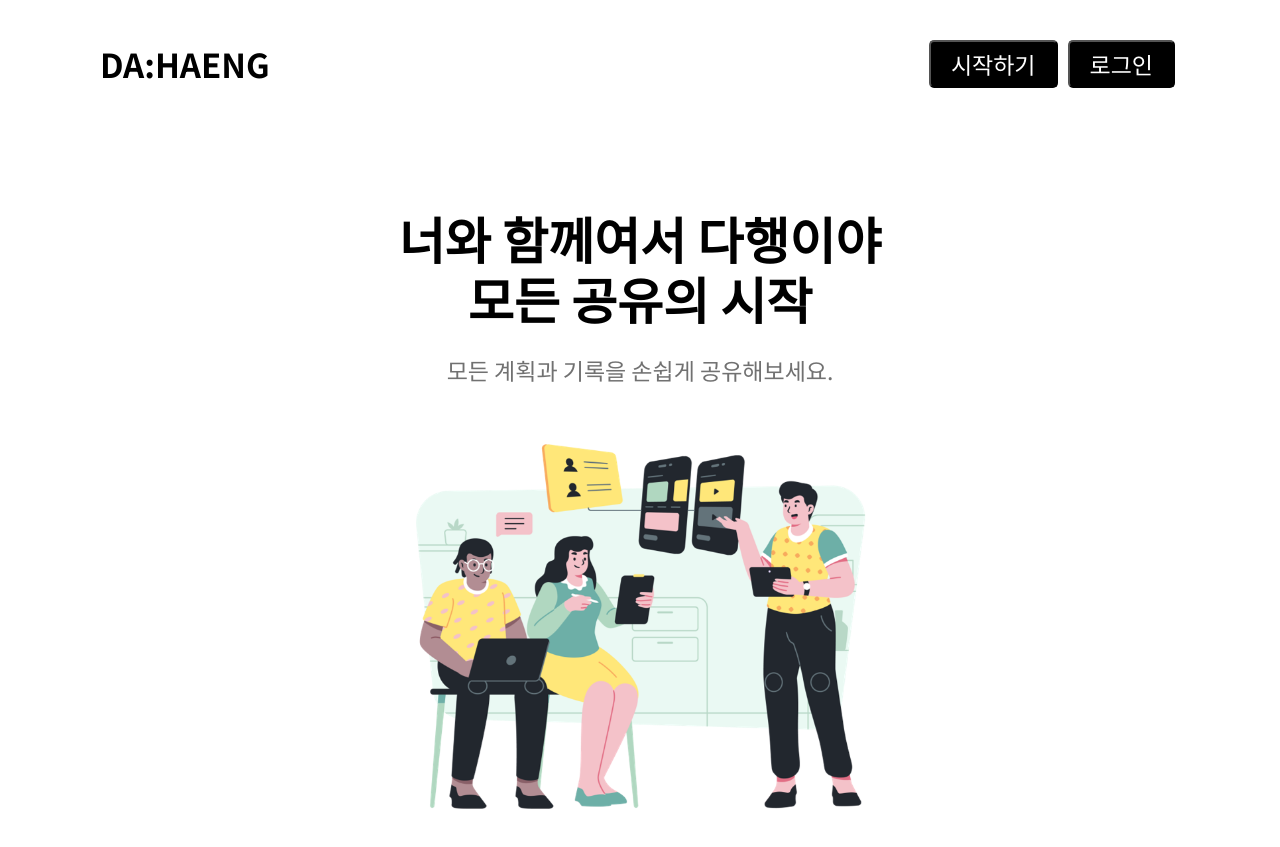
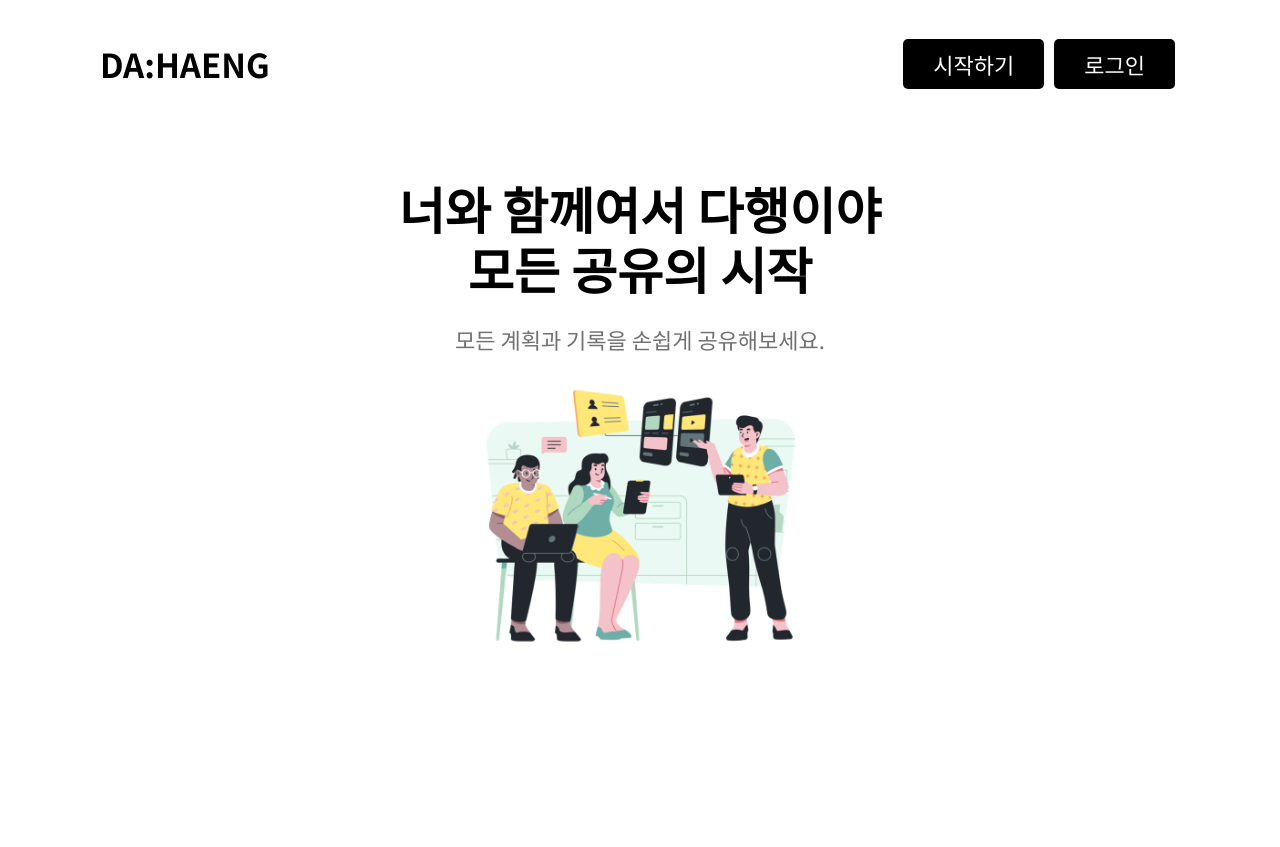
Before and after one commit to Da-Haeng/Front-end, a React (Create React App) app: page / in a window 1280 px wide. After the commit the page ends 800 px from the top, so only its background shows below. Built offline with nearby package versions, Linux system fonts and the light colour scheme; the HTML template or start-up script is replaced by a standard one.

Commit message:
docs css update from yunji

```diff
--- a/src/StartPage/Login.css
+++ b/src/StartPage/Login.css
@@ -11,7 +11,6 @@
   align-items: center;
   justify-content: space-between; */
   padding: 30px 100px;
-
 }
 .tutorial-header {
   width: 100%;
@@ -27,10 +26,10 @@
 }
 .tutorial-subtitle {
   color: var(--gray);
-  font-size: 23px;
+  font-size: 22px;
   margin-top: 25px;
 }
-.loginBox{
+.loginBox {
   display: flex;
   flex-direction: column;
   align-items: center;
@@ -40,8 +39,9 @@
   width: 50%;
   align-items: center;
   float: left;
+  margin-top: 20px;
 }
-.tutorial-start{
+.tutorial-start {
   display: flex;
   flex-direction: column;
   justify-content: center;
@@ -49,9 +49,8 @@
   width: 50%;
   align-items: center;
   float: right;
-
 }
-@media ( max-width: 500px ) {
+@media (max-width: 500px) {
   .tutorial {
     width: auto;
   }
@@ -64,7 +63,7 @@
     width: auto;
   }
 }
-.btn-social{
+.btn-social {
   width: 400px;
   height: 60px;
   background-color: white;
@@ -77,20 +76,20 @@
   margin-bottom: 10px !important;
   margin-top: 10px !important;
 }
-.google-img{
+.google-img {
   width: 30px;
   height: 30px;
   margin-right: 10px;
 }
-.naver-img{
+.naver-img {
   width: 40px;
   height: 40px;
   margin-right: 10px;
 }
-.inputBox{
+.inputBox {
   width: 400px;
   height: 60px;
-  background-color: #F6F6F6;
+  background-color: #f6f6f6;
   border-radius: 10px;
   border: 2px solid #450066;
   font-size: 20px;
@@ -98,10 +97,10 @@
   margin-top: 10px;
   padding: 20px;
 }
-.loginBtn{
+.loginBtn {
   width: 400px;
   height: 60px;
-  background-color: #D6B4DE;
+  background-color: #d6b4de;
   border-radius: 10px;
   border: 2px solid #450066;
   font-size: 20px;
--- a/src/StartPage/Login.tsx
+++ b/src/StartPage/Login.tsx
@@ -1,36 +1,53 @@
 import React from "react";
 import "./Login.css";
+import { Link } from "react-router-dom";
+
 const Login = () => {
   return (
     <div className="tutorial">
       <div className="tutorial-header">
-            <span className="tutorial-title">DA:HAENG</span>
+        <Link to="/" className="tutorial-title">
+          DA:HAENG
+        </Link>
       </div>
       <div className="tutorial-content">
         <div className="tutorial-main">
           <span className="tutorial-maintitle">너와 함께여서 다행이야</span>
           <span className="tutorial-maintitle">모든 공유의 시작</span>
-                <span className="tutorial-subtitle">모든 계획과 기록을 손쉽게 공유해보세요.</span>
+          <span className="tutorial-subtitle">
+            모든 계획과 기록을 손쉽게 공유해보세요.
+          </span>
           <img className="tutorial-img" src="image/tutorial.png" />
         </div>
         <div className="tutorial-start">
           <span className="tutorial-maintitle">시작하기</span>
           <br></br>
           <div className="loginBox">
-                    <button className="btn-social"><img className="google-img" src="image/google.png" />구글로 시작하기</button>
-                    <button className="btn-social"><img className="naver-img" src="image/naver-icon-file.png" />네이버로 시작하기</button>
+            <button className="btn-social">
+              <img className="google-img" src="image/google.png" />
+              구글로 시작하기
+            </button>
+            <button className="btn-social">
+              <img className="naver-img" src="image/naver-icon-file.png" />
+              네이버로 시작하기
+            </button>
           </div>
           <br></br>
           <div className="loginBox">
-                    <input className="inputBox" placeholder="이메일을 입력하세요"></input>
-                    <input className="inputBox" placeholder="비밀번호를 입력하세요"></input>
-                    <a style={{color:"grey"}}>비밀번호 찾기</a>
+            <input
+              className="inputBox"
+              placeholder="이메일을 입력하세요"
+            ></input>
+            <input
+              className="inputBox"
+              placeholder="비밀번호를 입력하세요"
+            ></input>
+            <a style={{ color: "grey" }}>비밀번호 찾기</a>
             <button className="loginBtn">로그인 하기</button>
           </div>
         </div>
-
       </div>
     </div>
-    )
-}
+  );
+};
 export default Login;
--- a/src/StartPage/Start.css
+++ b/src/StartPage/Start.css
@@ -11,7 +11,6 @@
     align-items: center;
     justify-content: space-between; */
   padding: 30px 100px;
-
 }
 .tutorial-header {
   width: 100%;
@@ -27,10 +26,10 @@
 }
 .tutorial-subtitle {
   color: var(--gray);
-    font-size: 23px;
+  font-size: 22px;
   margin-top: 25px;
 }
-  .loginBox{
+.loginBox {
   display: flex;
   flex-direction: column;
   align-items: center;
@@ -40,8 +39,9 @@
   width: 50%;
   align-items: center;
   float: left;
+  margin-top: 20px;
 }
-  .tutorial-start{
+.tutorial-start {
   display: flex;
   flex-direction: column;
   justify-content: center;
@@ -49,9 +49,8 @@
   width: 50%;
   align-items: center;
   float: right;
-
 }
-  @media ( max-width: 500px ) {
+@media (max-width: 500px) {
   .tutorial {
     width: auto;
   }
@@ -64,7 +63,7 @@
     width: auto;
   }
 }
-  .btn-social{
+.btn-social {
   width: 400px;
   height: 60px;
   background-color: white;
@@ -77,70 +76,70 @@
   margin-bottom: 10px !important;
   margin-top: 10px !important;
 }
-  .google-img{
+.google-img {
   width: 30px;
   height: 30px;
   margin-right: 10px;
 }
-  .naver-img{
+.naver-img {
   width: 40px;
   height: 40px;
   margin-right: 10px;
 }
-  .inputBox{
+.inputBox {
   width: 400px;
   height: 60px;
-    background-color: #F6F6F6;
+  background-color: #f6f6f6;
   border-radius: 10px;
-    border: 2px solid #7BA2C7;
+  border: 2px solid #7ba2c7;
   font-size: 20px;
   margin-bottom: 10px;
   margin-top: 10px;
   padding: 20px;
 }
-.inputNextBox{
+.inputNextBox {
   width: 400px;
   height: 60px;
-    background-color: #F6F6F6;
+  background-color: #f6f6f6;
   border-radius: 10px;
-    border: 2px solid #8A3A00;
+  border: 2px solid #8a3a00;
   font-size: 20px;
   margin-bottom: 10px;
   margin-top: 10px;
   padding: 20px;
 }
-.emailBtn{
+.emailBtn {
   width: 400px;
   height: 60px;
-    background-color: #FFEAEA;
+  background-color: #ffeaea;
   border-radius: 10px;
-    border: 2px solid #FF0000;
+  border: 2px solid #ff0000;
   font-size: 20px;
-    color: #FF0000;
+  color: #ff0000;
   margin-bottom: 10px;
   margin-top: 10px;
   padding: 10px;
 }
-.emailFinishBtn{
+.emailFinishBtn {
   width: 400px;
   height: 60px;
-    background-color: #C5DFF6;
+  background-color: #c5dff6;
   border-radius: 10px;
-    border: 2px solid #00499E;
+  border: 2px solid #00499e;
   font-size: 20px;
-    color: #00499E;
+  color: #00499e;
   margin-bottom: 10px;
   margin-top: 10px;
   padding: 10px;
 }
-.getStart{
+.getStart {
   width: 400px;
   height: 60px;
-    background-color: #FFC977;
+  background-color: #ffc977;
   border-radius: 10px;
-    border: 2px solid #8A3A00;
+  border: 2px solid #8a3a00;
   font-size: 20px;
-    color: #8A3A00;
+  color: #8a3a00;
   margin-bottom: 10px;
   margin-top: 10px;
   padding: 10px;
--- a/src/StartPage/Start.tsx
+++ b/src/StartPage/Start.tsx
@@ -1,9 +1,14 @@
+import React from "react";
 import "./Start.css";
+import { Link } from "react-router-dom";
+
 const Start = () => {
   return (
     <div className="tutorial">
       <div className="tutorial-header">
-        <span className="tutorial-title">DA:HAENG</span>
+        <Link to="/" className="tutorial-title">
+          DA:HAENG
+        </Link>
       </div>
       <div className="tutorial-content">
         <div className="tutorial-main">
--- a/src/StartPage/Tutorial.css
+++ b/src/StartPage/Tutorial.css
@@ -16,14 +16,15 @@
 .tutorial-title {
   font-size: 33px;
   font-weight: 700;
+  color: #000;
 }
 
 .tutorial-btn {
   background-color: #000;
   color: #fff;
-  font-size: 23px;
+  font-size: 22px;
   border-radius: 5px;
-  padding: 5px 20px;
+  padding: 9px 30px;
   margin: 0 5px;
 }
 
@@ -43,11 +44,11 @@
 
 .tutorial-subtitle {
   color: var(--gray);
-  font-size: 23px;
+  font-size: 22px;
   margin-top: 25px;
 }
 
 .tutorial-img {
-  width: 80%;
-  margin-top: 50px;
+  width: 55%;
+  margin-top: 30px;
 }
--- a/src/StartPage/Tutorial.tsx
+++ b/src/StartPage/Tutorial.tsx
@@ -6,10 +6,16 @@ function Tutorial() {
   return (
     <div className="tutorial">
       <div className="tutorial-header">
-        <span className="tutorial-title">DA:HAENG</span>
+        <Link to="/" className="tutorial-title">
+          DA:HAENG
+        </Link>
         <div className="header-button">
-          <button className="tutorial-btn">시작하기</button>
-          <button className="tutorial-btn">로그인</button>
+          <Link to="/start" className="tutorial-btn">
+            시작하기
+          </Link>
+          <Link to="/login" className="tutorial-btn">
+            로그인
+          </Link>
         </div>
       </div>
       <div className="tutorial-main">
```
Also changed, not shown: src/App.tsx (+9 -8 lines). Lines whose indentation alone changed are shown as unchanged.
